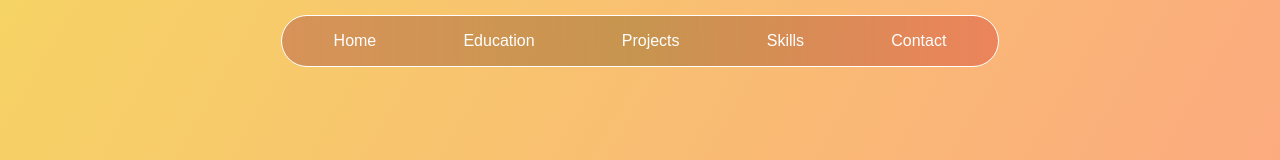
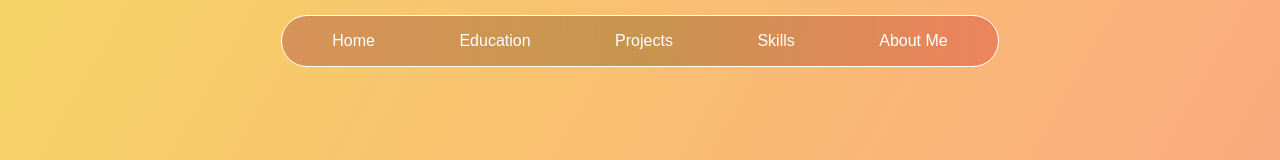
Before and after one commit to Konsing/my-portfolio, a React (Create React App) app: page / in a window 1280 px wide. Shown: the top 160 px of the page. Built offline with nearby package versions, Linux system fonts and the light colour scheme.

Commit message:
Fixed nav bar for About Me

```diff
--- a/src/components/AboutMe.js
+++ b/src/components/AboutMe.js
@@ -106,6 +106,7 @@ const AboutMe = () => {
 
   return (
     <AboutMeContainer
+      id="aboutMe"
       initial="hidden"
       animate="visible"
       variants={containerVariants}
--- a/src/components/Header.js
+++ b/src/components/Header.js
@@ -61,7 +61,7 @@ const Header = () => {
         <Link to="education" smooth={true} duration={500}>Education</Link>
         <Link to="projects" smooth={true} duration={500}>Projects</Link>
         <Link to="skills" smooth={true} duration={500}>Skills</Link>
-        <Link to="contact" smooth={true} duration={500}>Contact</Link>
+        <Link to="aboutMe" smooth={true} duration={500}>About Me</Link>
       </nav>
     </HeaderContainer>
   );
```
